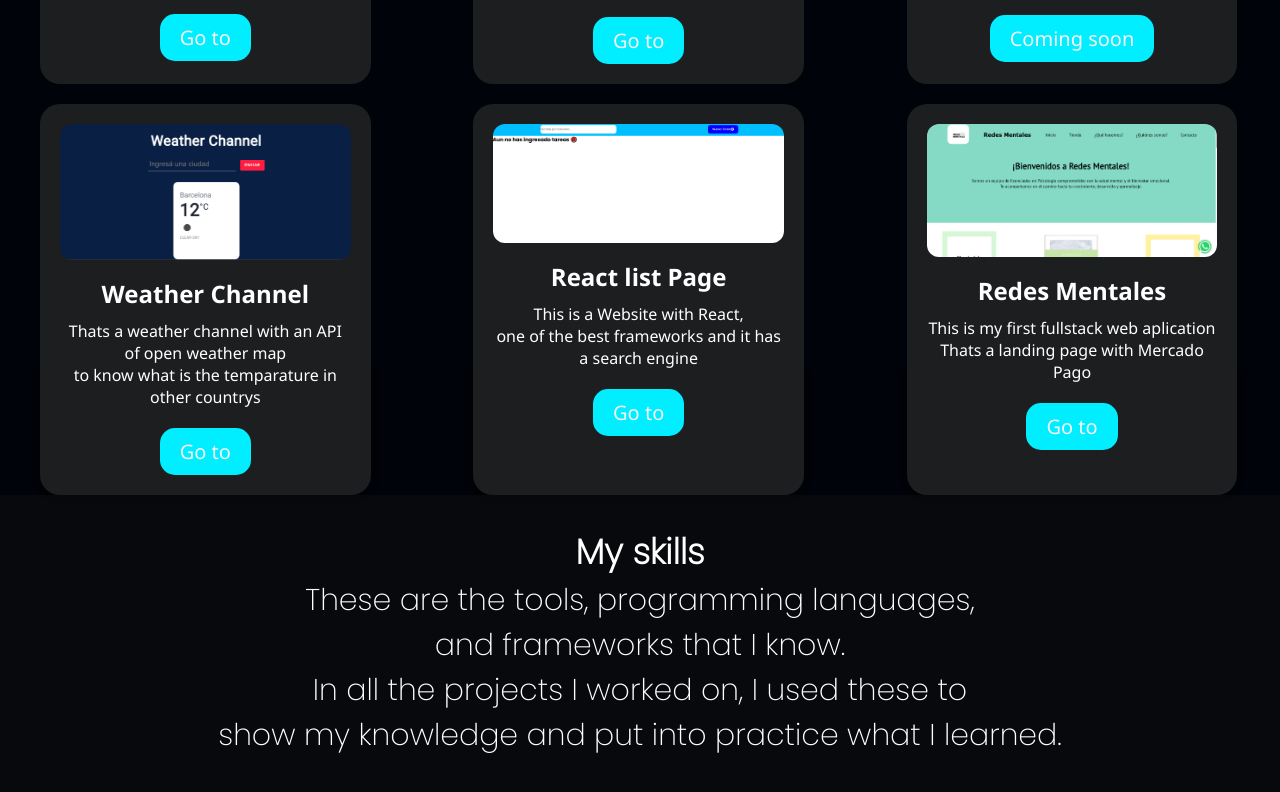
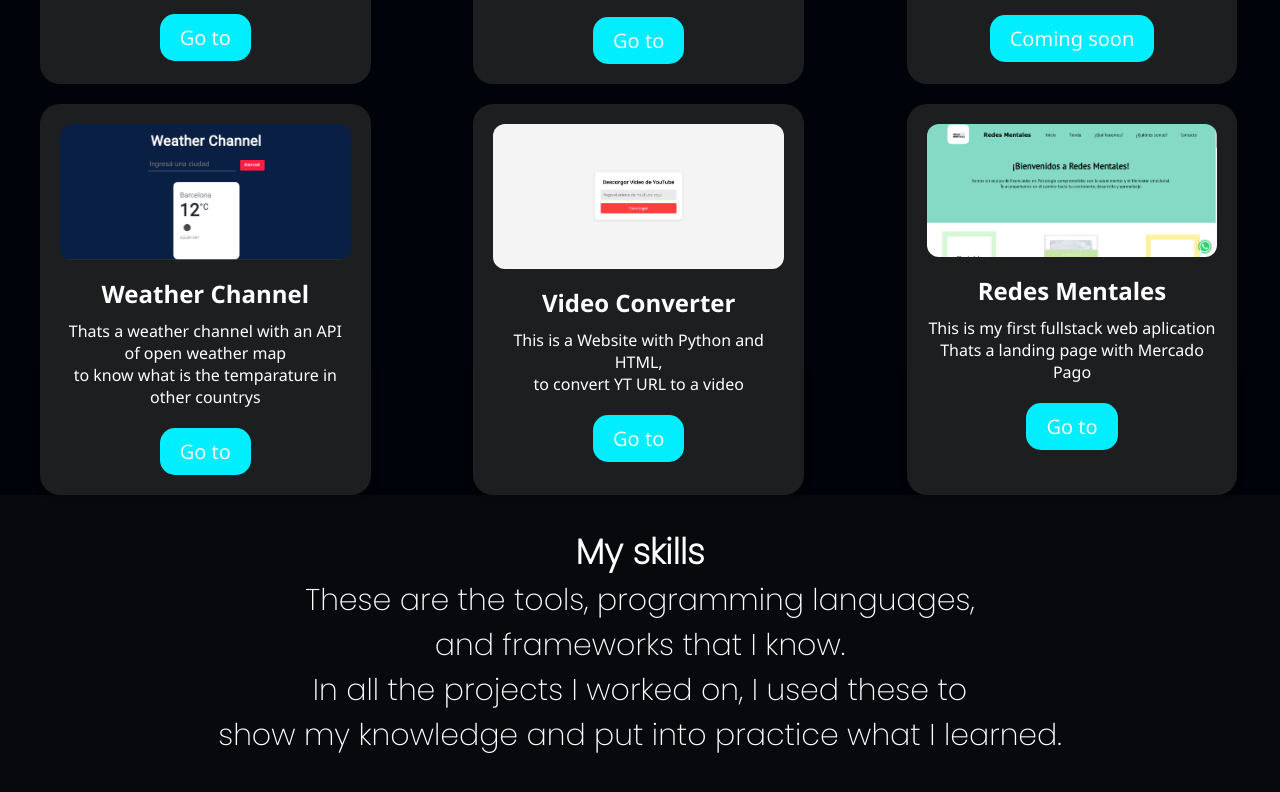
Before and after one commit to TinoCZ/SHIN-PORTFOLIO, a plain HTML site: page index.html in a window 1280 px wide. Shown: the part 1156-1948 px from the top of the page. Drawn offline with nearby package versions, Linux system fonts and the light colour scheme.

Commit message:
Subiendo cambios del repo

```diff
--- a/index.html
+++ b/index.html
@@ -98,9 +98,9 @@
           </div>
 
           <div class="card" data-aos="fade-right">
-            <img src="./IMG/react-list.PNG" alt="Imagen de la tarjeta">
-            <h3>React list Page</h3>
-            <p>This is a Website with React, <br>one of the best frameworks and it has a search engine</p>
+            <img src="./IMG/Captura de pantalla 2025-02-23 190952.png" alt="Imagen de la tarjeta">
+            <h3>Video Converter</h3>
+            <p>This is a Website with Python and HTML, <br>to convert YT URL to a video</p>
             <a href="https://tinocz.github.io/new-task-list/" target="_blank">Go to</a>
           </div>
 
```
Also changed, not shown: IMG/Captura de pantalla 2025-02-23 190952.png (added).
